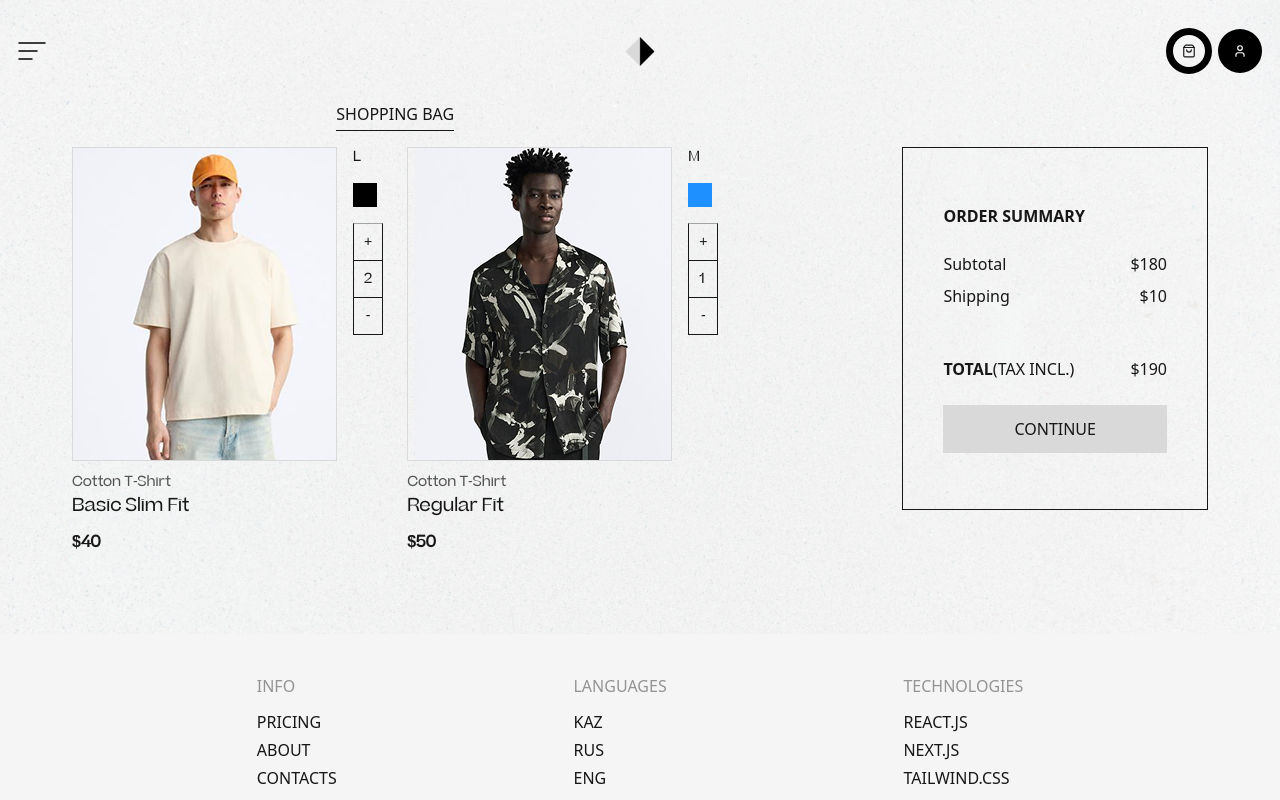
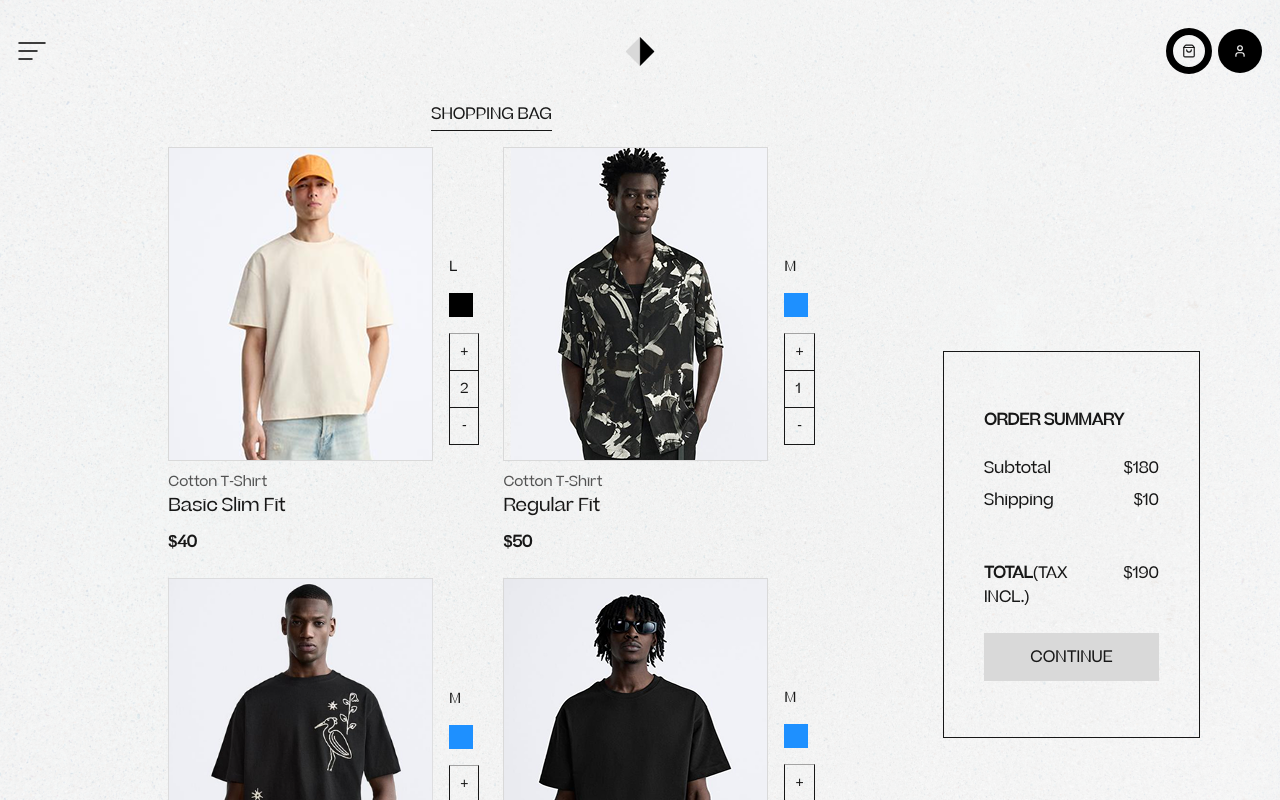
Before and after one commit to Balapanovarlan/crocos_test_project, a Next.js app: page /cart in a window 1280 px wide. Shown: the top 800 px of the page. Built offline with nearby package versions, Linux system fonts and the light colour scheme.

Commit message:
Add product details page

```diff
--- a/app/cart/page.tsx
+++ b/app/cart/page.tsx
@@ -3,7 +3,8 @@ import CardList from '../components/CardLIst/CardList'
 
 export default function cartPage() {
   return (
-    <div className='flex flex-col items-center justify-around gap-10 xm:flex-row'>
+    <div className='flex justify-center w-full'>
+      <div className='container flex flex-col items-center justify-around gap-10 xm:flex-row font-beatrice'>
           <div className='flex flex-col items-center gap-4'>
             <h1 className='uppercase pb-1 border-b-1 '>Shopping bag</h1>
             <CardList variant = 'cart' items = {cartItems}/>
@@ -32,5 +33,6 @@ export default function cartPage() {
             <button className='uppercase bg-light-gray w-full py-3 hover:bg-gray-300 transition-colors duration-150 ease-in-out'>continue</button>
           </div>
       </div>
+    </div>
   )
 }
--- a/app/components/CardItem/CardItem.tsx
+++ b/app/components/CardItem/CardItem.tsx
@@ -1,5 +1,6 @@
 'use client'
 
+import Link from "next/link";
 import React, { useState } from "react";
 
 export type CardProps = {
@@ -29,7 +30,6 @@ export default function CardItem({
   onQuantityChange,
 }: CardProps & { onQuantityChange?: (id: string, newQuantity: number) => void }) {
 
-  // Локальный стейт для quantity, если variant === "cart"
   const [localQuantity, setLocalQuantity] = useState(quantity);
 
   const handleIncrease = () => {
@@ -46,11 +46,17 @@ export default function CardItem({
     }
   };
 
+  const addToCart = (id : string) => {
+    console.log(id);
+
+  }
+
   return (
+    <Link href={`/products/${id}`}>
+
       <div
         className={`
           relative
-        font-beatrice
           flex ${variant === "cart" ? "flex-row gap-4 " : ""}
         `}
       >
@@ -88,7 +94,13 @@ export default function CardItem({
               <span className="font-bold">${price}</span>
               {/* В каталоге можно, например, добавить в корзину */}
               {variant === "products" && (
-              <button className="px-3 py-1 bg-black/80 text-white text-sm rounded hover:bg-gray-800">
+                <button className="px-3 py-1 bg-black/80 text-white text-sm rounded hover:bg-gray-800"
+                  onClick={e => {
+                    e.preventDefault()      // отменяем переход
+                    e.stopPropagation()     // не даём событию всплыть к Link
+                    addToCart(id)
+                  }}
+                >
                   Add to Cart
                 </button>
               )}
@@ -98,7 +110,7 @@ export default function CardItem({
 
         {/* Если корзина — показываем цвет/размер/кол-во */}
         {variant === "cart" && (
-        <div className="flex flex-col gap-4 text-sm">
+          <div className="flex flex-col gap-4 text-sm justify-center">
             {size && <span>{size}</span>}
             {color && <span style={{backgroundColor: color,}} className={`w-6 h-6`}/>}
             <div className="flex flex-col border border-t-btn-gray">
@@ -109,5 +121,6 @@ export default function CardItem({
           </div>
         )}
       </div>
+    </Link>
   );
 }
--- a/app/layout.tsx
+++ b/app/layout.tsx
@@ -25,7 +25,7 @@ export default function RootLayout({
       >
         <Header setIsOpen={setIsOpen} />
         <SidebarMain isOpen={isOpen} setIsOpen={setIsOpen} />
-        <main className="pb-20">{children}</main>
+        <main className=" pb-20">{children}</main>
         <Footer />
       </body>
     </html>
--- /dev/null
+++ b/app/products/[id]/page.tsx
@@ -0,0 +1,27 @@
+'use client'
+
+import axios from "axios"
+import { useEffect } from "react"
+
+export default function productDetail() {
+
+
+    useEffect(()=>{
+        const testAPI = async () => {
+      try {
+        const res = await axios.get(
+          `${process.env.NEXT_PUBLIC_API_URL}/product/1`
+        )
+        console.log('Ответ сервера:', res.data)
+      } catch (error) {
+        console.error('Ошибка при запросе:', error)
+      }
+    }
+
+    // testAPI()
+    }, [])
+
+  return (
+    <div></div>
+  )
+}
--- a/mockdata.ts
+++ b/mockdata.ts
@@ -52,4 +52,16 @@ export const cartItems: CartItem[] = [
     color: '#1E90FF',
     size: 'M',
   },
+  {
+    ...products[3],
+    quantity: 1,
+    color: '#1E90FF',
+    size: 'M',
+  },
+  {
+    ...products[4],
+    quantity: 1,
+    color: '#1E90FF',
+    size: 'M',
+  },
 ]
--- a/package.json
+++ b/package.json
@@ -10,6 +10,7 @@
   },
   "dependencies": {
     "@radix-ui/react-slider": "^1.3.5",
+    "axios": "^1.10.0",
     "lucide-react": "^0.514.0",
     "next": "15.3.3",
     "react": "^19.0.0",
```
Also changed, not shown: 1 other file (tests, documents, lock files or other folders). Lines whose indentation alone changed are shown as unchanged.
